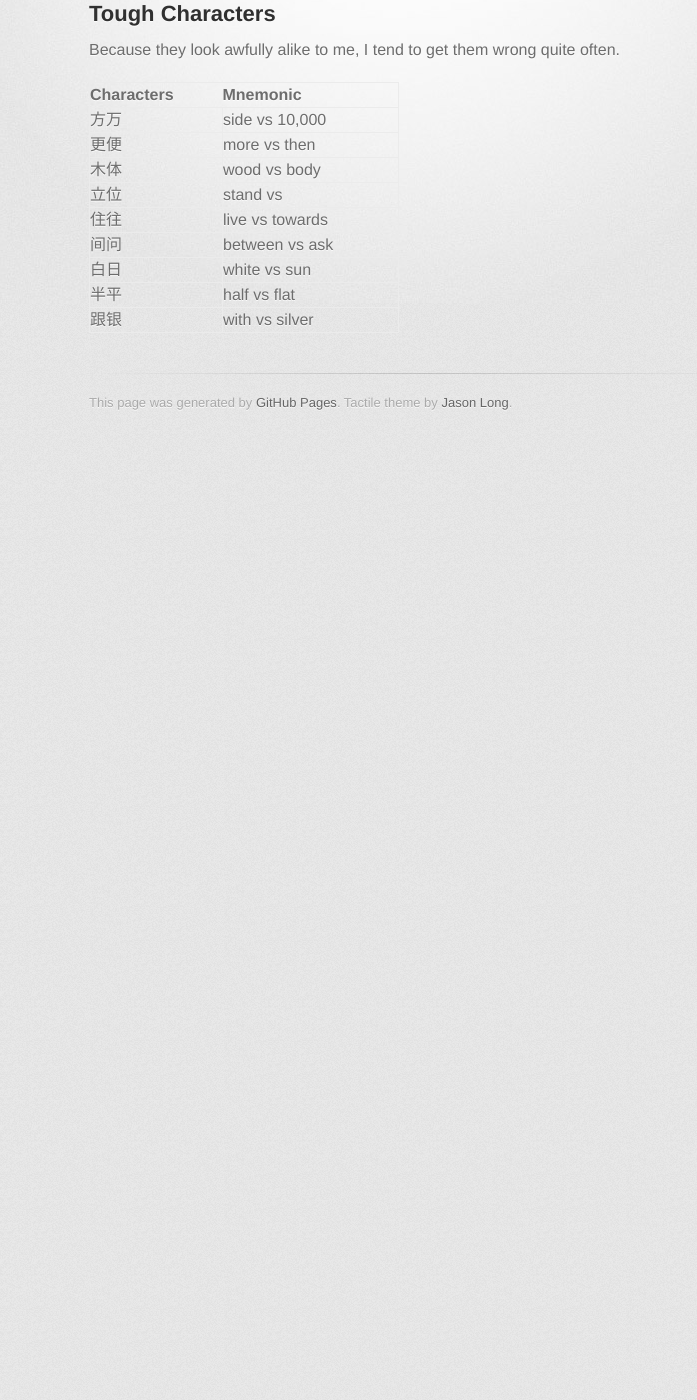
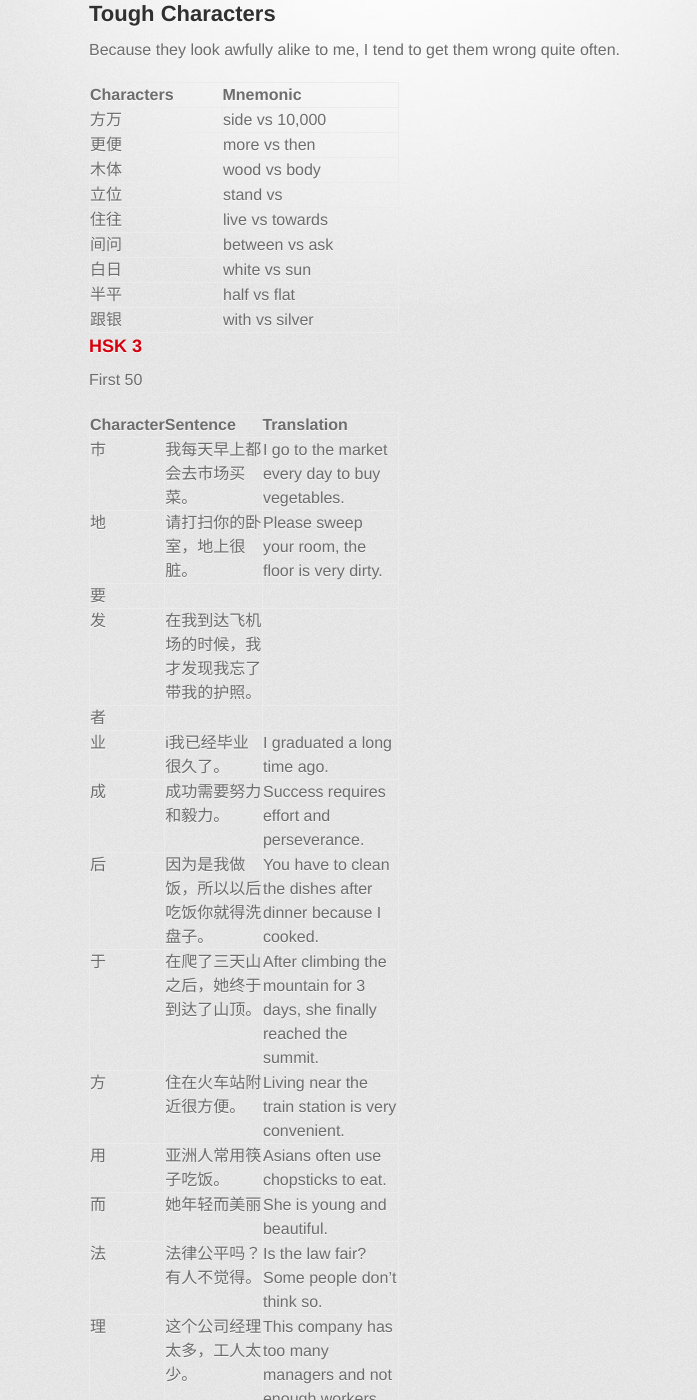
Before and after one commit to axiomiety/axiomiety.github.io, a Jekyll site: the page built from llog/mandarin.markdown, in a window 1280 px wide and 1400 px high, scrolled down 270 px. Shown: the whole window, without its empty margins (241-938 px from the left). Built offline with Jekyll 4.4.1, drawn with Linux system fonts in a browser that asks for light colours; nearby versions of some CDN libraries; some web fonts are replaced; before the commit the page ends 900 px from its top, so only the background shows below that; some of the changed text lies outside the part shown.

Commit message:
mandarin

```diff
--- a/llog/mandarin.markdown
+++ b/llog/mandarin.markdown
@@ -19,3 +19,59 @@ Characters|Mnemonic
 白日|white vs sun
 半平|half vs flat
 跟银|with vs silver
+
+### HSK 3
+
+First 50
+
+Character|Sentence|Translation
+:--------|:-------|:----------
+市|我每天早上都会去市场买菜。|I go to the market every day to buy vegetables.
+地|请打扫你的卧室，地上很脏。|Please sweep your room, the floor is very dirty.
+要||
+发|在我到达飞机场的时候，我才发现我忘了带我的护照。|
+者||
+业|i我已经毕业很久了。|I graduated a long time ago.
+成|成功需要努力和毅力。|Success requires effort and perseverance.
+后|因为是我做饭，所以以后吃饭你就得洗盘子。|You have to clean the dishes after dinner because I cooked.
+于|在爬了三天山之后，她终于到达了山顶。|After climbing the mountain for 3 days, she finally reached the summit.
+方|住在火车站附近很方便。|Living near the train station is very convenient.
+用|亚洲人常用筷子吃饭。|Asians often use chopsticks to eat.
+而|她年轻而美丽|She is young and beautiful.
+法|法律公平吗？有人不觉得。|Is the law fair? Some people don't think so.
+理|这个公司经理太多，工人太少。|This company has too many managers and not enough workers.
+事|有什么事吗？|What's up?
+记||
+主|新加坡的天气主要是潮湿的。|Singapore's weather is mostly humid.
+实|我丈夫不实在。怎么办呢？|My husband isn't honest. What to do?
+定|你想瘦身？那么你一定得锻炼。|You want to lose weight? You should exercise.
+其||
+文||
+心||
+目||
+力||
+当||
+通||
+位||
+道|这问题太难了，我不知道答案。|This problem is too hard, I don't know the answer.
+如|如果他不能来，我就跟他分手。|If he cannot come I'll break up with him.
+种||
+重||
+加||
+然||
+情|女人的柔情似水。|Women's feelings are like water.
+化||
+特||
+提||
+平|因为我水平有限，所以我可能不会做得很好。|I don't know how to do this well due to my limited abilities.
+网|你真不忙啊！你总是挂在网上|You're not busy! You're often on the internet!
+万||
+据|据说她很漂亮而且很丰富 。|It is said she is both beautiful and rich.
+安|这条街道很安静。|This sreet is very quiet.
+只||
+赛|这是在与时间赛跑！|This is a race against time!
+世||
+相||
+使||
+向||
+总||
```
